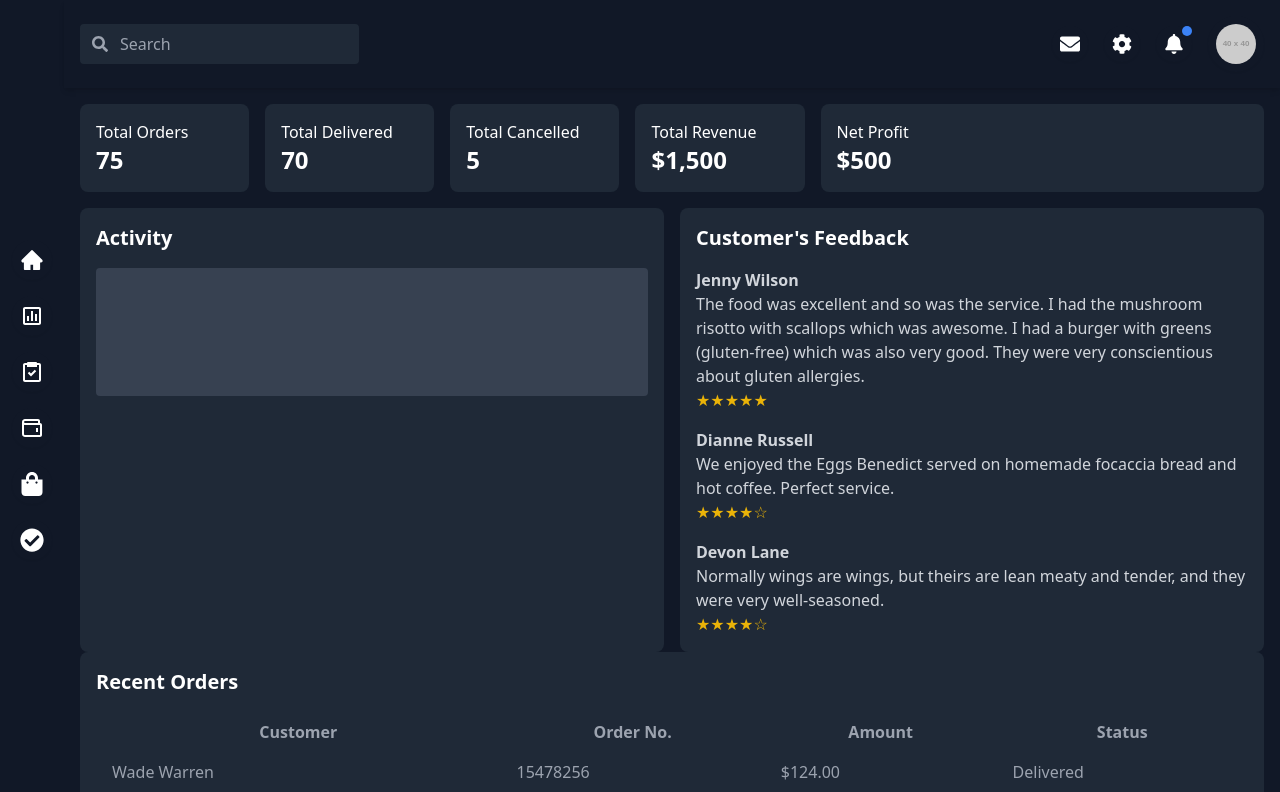
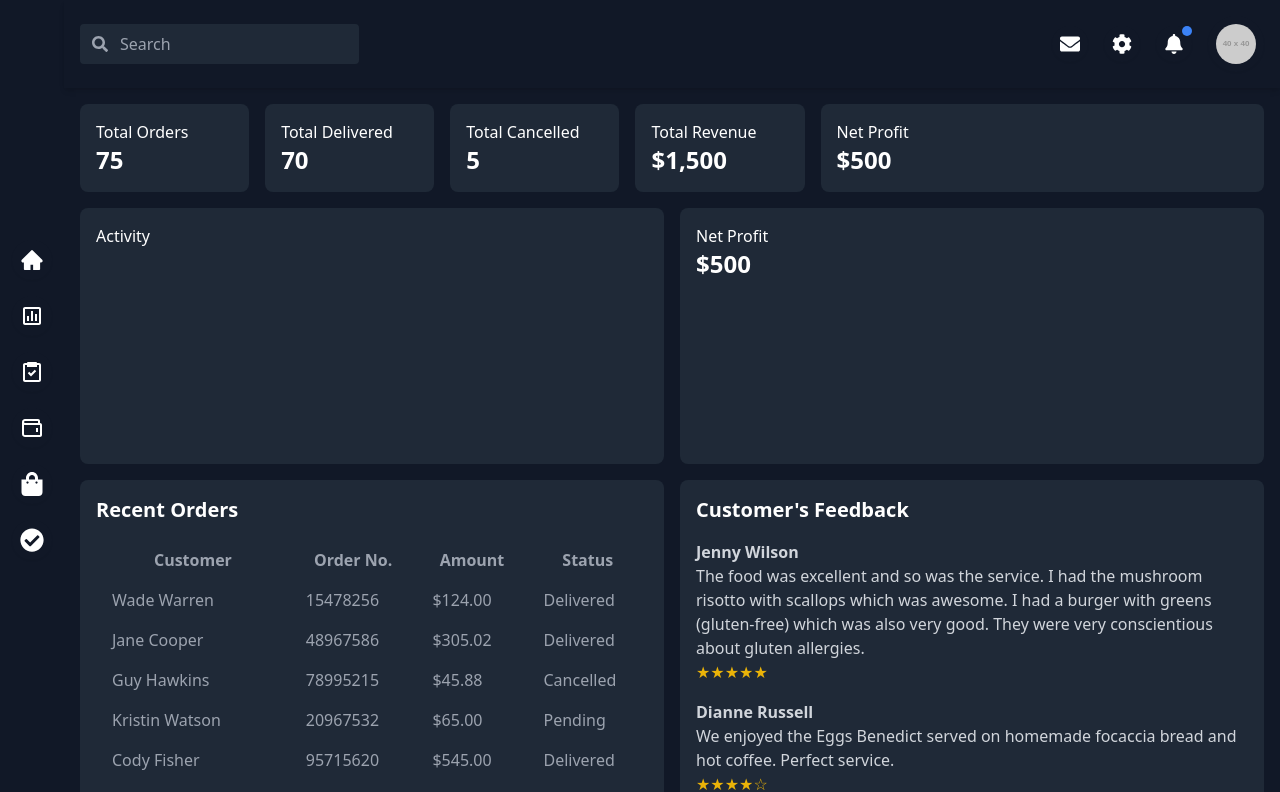
Before and after one commit to yeshu10/Dashboard, a React (Vite) app in the folder dashboard/: page / in a window 1280 px wide. Shown: the top 792 px of the page. Built offline with nearby package versions, Linux system fonts and the light colour scheme.

Commit message:
base updated

```diff
--- a/dashboard/src/App.jsx
+++ b/dashboard/src/App.jsx
@@ -6,6 +6,7 @@ import DashboardSummary from './components/DashboardSummary';
 import ActivityChart from './components/ActivityChart';
 import RecentOrders from './components/RecentOrders';
 import CustomerFeedback from './components/CustomerFeedback';
+import Goals from './components/Goals';
 
 const App = () => {
   return (
@@ -15,11 +16,17 @@ const App = () => {
         <Header />
         <main className="p-4 flex-1">
           <DashboardSummary />
+          <div className="grid grid-cols-1 md:grid-cols-2 gap-4 mt-4 h-64">
+  <ActivityChart />
+  <Goals/>
+</div>
+
+
           <div className="grid grid-cols-1 md:grid-cols-2 gap-4 mt-4">
-            <ActivityChart />
+          <RecentOrders />
             <CustomerFeedback />
           </div>
-          <RecentOrders />
+
         </main>
       </div>
     </div>
--- a/dashboard/src/components/ActivityChart.jsx
+++ b/dashboard/src/components/ActivityChart.jsx
@@ -1,11 +1,9 @@
-// src/components/ActivityChart.jsx
 import React from 'react';
 
 const ActivityChart = () => {
   return (
-    <div className="bg-gray-800 p-4 rounded-lg text-white">
-      <div className="text-xl font-semibold mb-4">Activity</div>
-      <div className="h-32 bg-gray-700 rounded"></div>
+    <div className="h-64 bg-gray-800 p-4 rounded-lg text-white">
+      Activity
     </div>
   );
 };
--- /dev/null
+++ b/dashboard/src/components/Goals.jsx
@@ -0,0 +1,14 @@
+import React from 'react';
+
+const Goals = () => {
+  return (
+    <div>
+      <div className="bg-gray-800 p-4 rounded-lg text-white w-70 h-64">
+        <div>Net Profit</div>
+        <div className="text-2xl font-bold">$500</div>
+      </div>
+    </div>
+  );
+};
+
+export default Goals;
```
